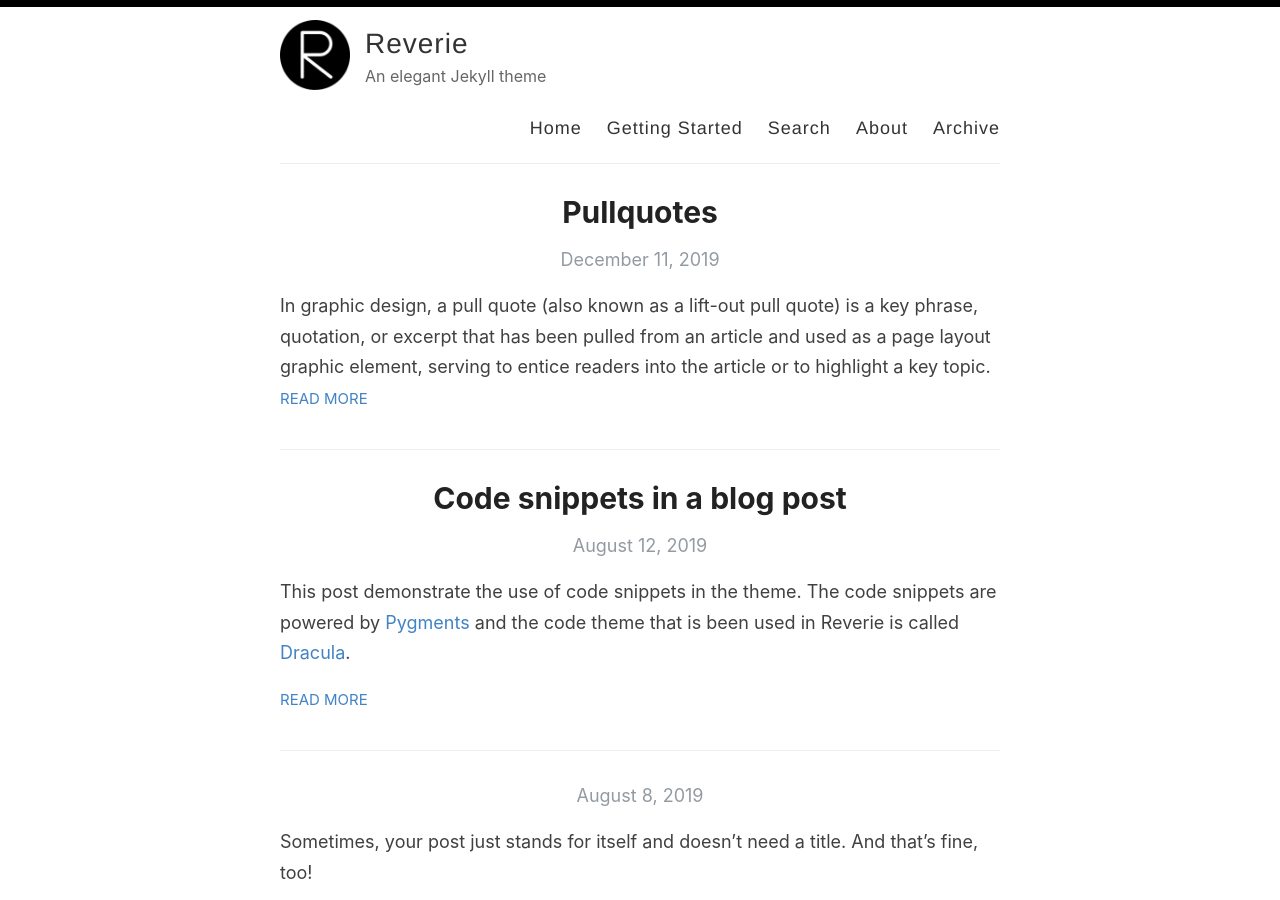
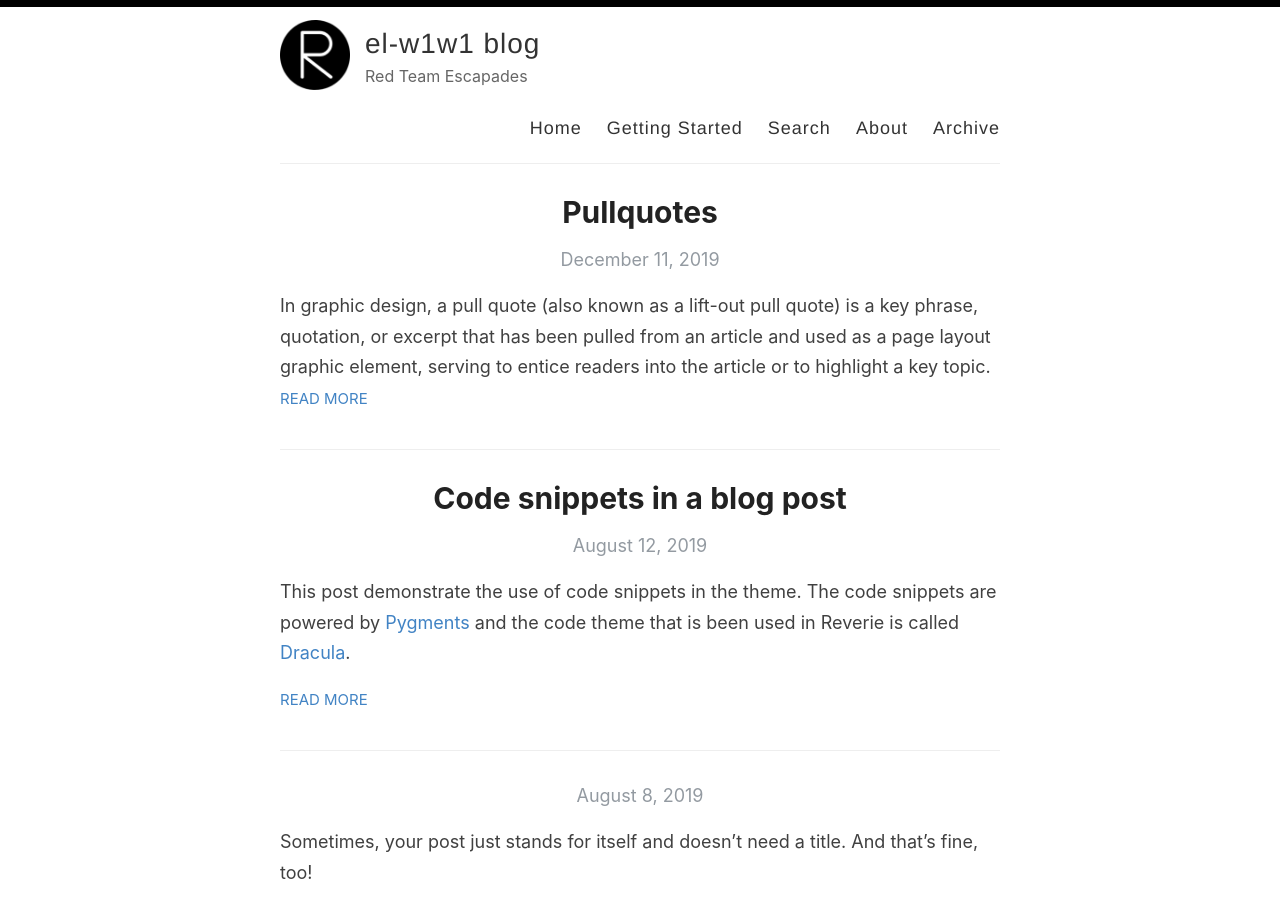
Before and after one commit to el-w1w1/el-w1w1.github.io, a Jekyll site: the page built from index.html, in a window 1280 px wide and 900 px high. Built offline with Jekyll 4.4.1, drawn with Linux system fonts in a browser that asks for light colours; the list of posts is cut into pages by our own code.

Commit message:
Update _config.yml

```diff
--- a/_config.yml
+++ b/_config.yml
@@ -3,13 +3,13 @@
 #
 
 # Name of your site (displayed in the header)
-name: Reverie
+name: el-w1w1 blog
 
 # Name of the author
-author: Amit Merchant
+author: el-w1w1
 
 # Short bio or description (displayed in the header)
-description: An elegant Jekyll theme
+description: Red Team Escapades
 
 # URL of your avatar or profile pic (you could use your GitHub profile pic)
 avatar: /images/reverie.png
@@ -21,10 +21,10 @@ avatar: /images/reverie.png
 # Includes an icon in the footer for each username you enter
 footer-links:
   dribbble:
-  email: amit.d.merchant@gmail.com
+  email:
   facebook:
   flickr:
-  github: amitmerchant1990/reverie
+  github: el-w1w1
   instagram:
   linkedin:
   pinterest:
```
